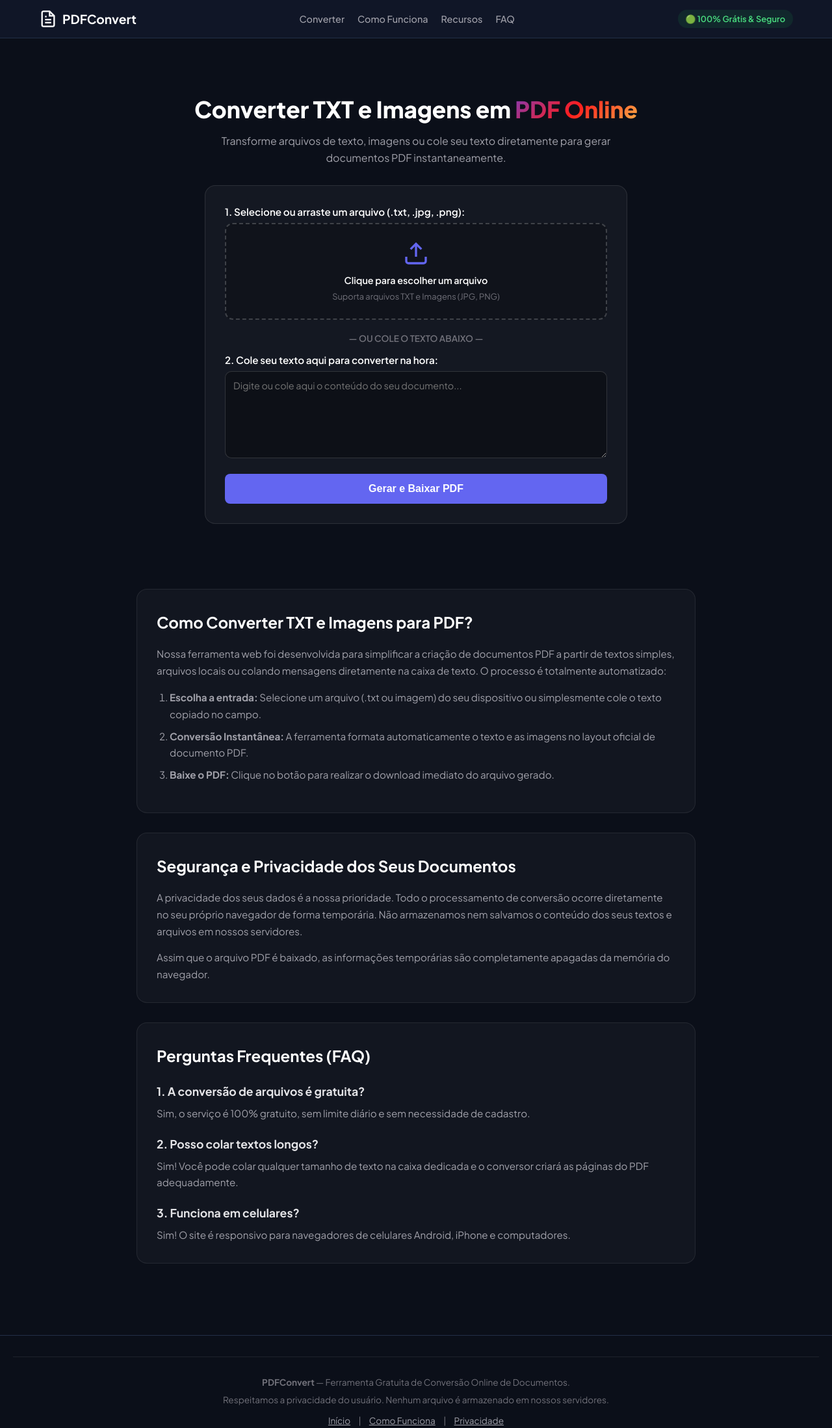
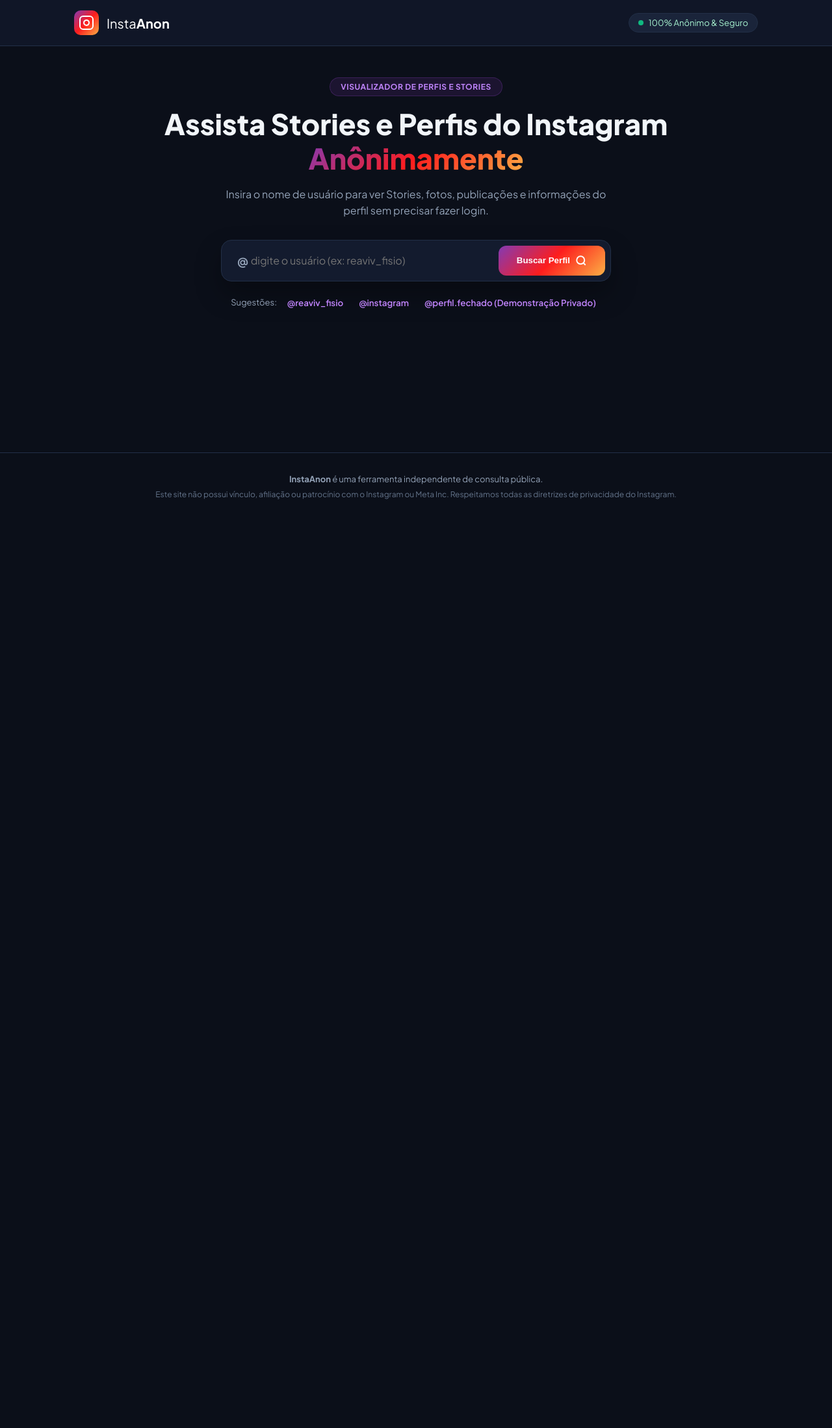
Before and after one commit to 88384262/insta-viewer, a website: page public/index.html in a window 1280 px wide. Shown: the whole page at 65% size. After the commit the page ends 800 px from the top, so only its background shows below. Drawn offline with Linux system fonts and the light colour scheme.

Commit message:
Update index.html

```diff
--- a/public/index.html
+++ b/public/index.html
@@ -3,7 +3,7 @@
 <head>
   <meta charset="UTF-8">
   <meta name="viewport" content="width=device-width, initial-scale=1.0">
-  <title>PDFConvert — Conversor de TXT e Imagem para PDF Online e Grátis</title>
+  <title>InstaView — Visualizador de Stories e Perfis do Instagram</title>
 
   <!-- 🟢 SCRIPT DO GOOGLE ADSENSE -->
   <script async src="https://pagead2.googlesyndication.com/pagead/js/adsbygoogle.js?client=ca-pub-5237631269397144"
@@ -15,115 +15,144 @@
   <link rel="stylesheet" href="/style.css">
 </head>
 <body>
-  <!-- Header / Navbar com Menu Institucional -->
+  <!-- Header / Navbar -->
   <header class="navbar">
-    <div class="nav-container" style="display: flex; justify-content: space-between; align-items: center; width: 100%; max-width: 1200px; margin: 0 auto; padding: 15px 20px;">
-      <a href="/" class="logo" style="display: flex; align-items: center; gap: 8px; text-decoration: none; color: #fff; font-weight: 700; font-size: 1.2rem;">
-        <svg width="28" height="28" viewBox="0 0 24 24" fill="none" stroke="currentColor" stroke-width="2"><path d="M14 2H6a2 2 0 0 0-2 2v16a2 2 0 0 0 2 2h12a2 2 0 0 0 2-2V8z"></path><polyline points="14 2 14 8 20 8"></polyline><line x1="16" y1="13" x2="8" y2="13"></line><line x1="16" y1="17" x2="8" y2="17"></line><polyline points="10 9 9 9 8 9"></polyline></svg>
-        <span>PDF<strong>Convert</strong></span>
+    <div class="nav-container">
+      <a href="/" class="logo">
+        <div class="logo-icon">
+          <svg width="24" height="24" viewBox="0 0 24 24" fill="none" stroke="currentColor" stroke-width="2"><rect x="2" y="2" width="20" height="20" rx="5" ry="5"></rect><path d="M16 11.37A4 4 0 1 1 12.63 8 4 4 0 0 1 16 11.37z"></path><line x1="17.5" y1="6.5" x2="17.51" y2="6.5"></line></svg>
+        </div>
+        <span>Insta<strong>Anon</strong></span>
       </a>
-
-      <!-- MENU DE NAVEGAÇÃO ADSENSE -->
-      <nav style="display: flex; gap: 20px; align-items: center;">
-        <a href="#converter" style="color: #a1a1aa; text-decoration: none; font-size: 0.9rem; font-weight: 500;">Converter</a>
-        <a href="#como-funciona" style="color: #a1a1aa; text-decoration: none; font-size: 0.9rem; font-weight: 500;">Como Funciona</a>
-        <a href="#recursos" style="color: #a1a1aa; text-decoration: none; font-size: 0.9rem; font-weight: 500;">Recursos</a>
-        <a href="#faq" style="color: #a1a1aa; text-decoration: none; font-size: 0.9rem; font-weight: 500;">FAQ</a>
-      </nav>
-
-      <div style="background: rgba(34,197,94,0.1); color: #4ade80; padding: 6px 12px; border-radius: 20px; font-size: 0.8rem; font-weight: 600;">
-        🟢 100% Grátis & Seguro
+      <div class="badge-anon">
+        <span class="dot"></span> 100% Anônimo & Seguro
       </div>
     </div>
   </header>
 
   <main class="main-content">
-    <!-- Hero / Área do Conversor -->
-    <section id="converter" class="hero-section" style="text-align: center; padding: 40px 20px;">
-      <h1 style="font-size: 2.2rem; color: #fff; margin-bottom: 15px;">Converter TXT e Imagens em <span class="gradient-text" style="color: #6366f1;">PDF Online</span></h1>
-      <p class="hero-desc" style="color: #a1a1aa; max-width: 600px; margin: 0 auto 30px;">Transforme arquivos de texto, imagens ou cole seu texto diretamente para gerar documentos PDF instantaneamente.</p>
+    <!-- Hero Section / Busca -->
+    <section class="hero-section">
+      <div class="hero-badge">VISUALIZADOR DE PERFIS E STORIES</div>
+      <h1>Assista Stories e Perfis do Instagram <span class="gradient-text">Anônimamente</span></h1>
+      <p class="hero-desc">Insira o nome de usuário para ver Stories, fotos, publicações e informações do perfil sem precisar fazer login.</p>
 
-      <!-- 🛠️ FERRAMENTA COMPLETA -->
-      <div id="converterApp" style="max-width: 650px; margin: 0 auto; background: rgba(255, 255, 255, 0.04); padding: 30px; border-radius: 16px; border: 1px solid rgba(255, 255, 255, 0.1); text-align: left;">
+      <form id="searchForm" class="search-box">
+        <div class="input-wrapper">
+          <span class="prefix">@</span>
+          <input type="text" id="usernameInput" placeholder="digite o usuário (ex: reaviv_fisio)" autocomplete="off" required />
+        </div>
+        <button type="submit" id="searchBtn">
+          <span>Buscar Perfil</span>
+          <svg width="18" height="18" viewBox="0 0 24 24" fill="none" stroke="currentColor" stroke-width="2.5"><circle cx="11" cy="11" r="8"></circle><line x1="21" y1="21" x2="16.65" y2="16.65"></line></svg>
+        </button>
+      </form>
 
-        <!-- OPÇÃO 1: Upload de Arquivos -->
-        <div style="margin-bottom: 20px;">
-          <label style="display: block; color: #fff; font-weight: 600; margin-bottom: 8px; font-size: 0.95rem;">1. Selecione ou arraste um arquivo (.txt, .jpg, .png):</label>
-          <div id="dropArea" style="border: 2px dashed rgba(255, 255, 255, 0.2); border-radius: 12px; padding: 25px 20px; cursor: pointer; text-align: center; background: rgba(0,0,0,0.2);" onclick="document.getElementById('fileInput').click()">
-            <svg width="40" height="40" viewBox="0 0 24 24" fill="none" stroke="#6366f1" stroke-width="2" style="margin-bottom: 8px;"><path d="M21 15v4a2 2 0 0 1-2 2H5a2 2 0 0 1-2-2v-4"></path><polyline points="17 8 12 3 7 8"></polyline><line x1="12" y1="3" x2="12" y2="15"></line></svg>
-            <p style="color: #fff; font-weight: 600; margin-bottom: 4px; font-size: 0.9rem;">Clique para escolher um arquivo</p>
-            <span style="color: #71717a; font-size: 0.8rem;">Suporta arquivos TXT e Imagens (JPG, PNG)</span>
-            <input type="file" id="fileInput" accept=".txt, image/*" style="display: none;" />
-          </div>
-          <div id="fileName" style="margin-top: 8px; color: #4ade80; font-size: 0.85rem; font-weight: 500;"></div>
-        </div>
-
-        <div style="text-align: center; color: #71717a; margin: 15px 0; font-size: 0.85rem; font-weight: 600;">— OU COLE O TEXTO ABAIXO —</div>
-
-        <!-- OPÇÃO 2: Caixa para Colar o Texto Direto -->
-        <div style="margin-bottom: 20px;">
-          <label for="textInput" style="display: block; color: #fff; font-weight: 600; margin-bottom: 8px; font-size: 0.95rem;">2. Cole seu texto aqui para converter na hora:</label>
-          <textarea id="textInput" rows="6" placeholder="Digite ou cole aqui o conteúdo do seu documento..." style="width: 100%; background: rgba(0, 0, 0, 0.3); border: 1px solid rgba(255, 255, 255, 0.15); border-radius: 10px; padding: 12px; color: #fff; font-family: inherit; font-size: 0.9rem; resize: vertical; box-sizing: border-box;"></textarea>
-        </div>
-
-        <!-- Botão de Ação -->
-        <button id="convertBtn" style="background: #6366f1; color: #fff; border: none; padding: 14px 28px; border-radius: 8px; font-weight: 700; font-size: 1rem; cursor: pointer; width: 100%; transition: 0.2s;">
-          Gerar e Baixar PDF
-        </button>
-
+      <div class="quick-examples">
+        <span>Sugestões:</span>
+        <button class="ex-btn" data-user="reaviv_fisio">@reaviv_fisio</button>
+        <button class="ex-btn" data-user="instagram">@instagram</button>
+        <button class="ex-btn" data-user="perfil.fechado">@perfil.fechado (Demonstração Privado)</button>
       </div>
     </section>
 
-    <!-- 🟢 CONTEÚDO EDITORIAL PARA APROVAÇÃO ADSENSE -->
-    <section class="seo-content-section" style="max-width: 900px; margin: 60px auto 20px; padding: 0 20px; color: #a1a1aa; line-height: 1.7; font-size: 0.95rem;">
+    <!-- Estado de Carregamento -->
+    <div id="loader" class="loader-container hidden">
+      <div class="spinner"></div>
+      <p>Buscando informações do perfil no Instagram...</p>
+    </div>
 
-      <article id="como-funciona" style="background: rgba(255, 255, 255, 0.03); border: 1px solid rgba(255, 255, 255, 0.08); border-radius: 16px; padding: 30px; margin-bottom: 30px;">
-        <h2 style="color: #fff; font-size: 1.5rem; margin-bottom: 15px;">Como Converter TXT e Imagens para PDF?</h2>
-        <p style="margin-bottom: 15px;">Nossa ferramenta web foi desenvolvida para simplificar a criação de documentos PDF a partir de textos simples, arquivos locais ou colando mensagens diretamente na caixa de texto. O processo é totalmente automatizado:</p>
-        <ol style="margin-left: 20px; margin-bottom: 15px;">
-          <li style="margin-bottom: 8px;"><strong>Escolha a entrada:</strong> Selecione um arquivo (.txt ou imagem) do seu dispositivo ou simplesmente cole o texto copiado no campo.</li>
-          <li style="margin-bottom: 8px;"><strong>Conversão Instantânea:</strong> A ferramenta formata automaticamente o texto e as imagens no layout oficial de documento PDF.</li>
-          <li style="margin-bottom: 8px;"><strong>Baixe o PDF:</strong> Clique no botão para realizar o download imediato do arquivo gerado.</li>
-        </ol>
-      </article>
+    <!-- Mensagem de Erro -->
+    <div id="errorMessage" class="error-card hidden"></div>
 
-      <article id="recursos" style="background: rgba(255, 255, 255, 0.03); border: 1px solid rgba(255, 255, 255, 0.08); border-radius: 16px; padding: 30px; margin-bottom: 30px;">
-        <h2 style="color: #fff; font-size: 1.5rem; margin-bottom: 15px;">Segurança e Privacidade dos Seus Documentos</h2>
-        <p style="margin-bottom: 15px;">A privacidade dos seus dados é a nossa prioridade. Todo o processamento de conversão ocorre diretamente no seu próprio navegador de forma temporária. Não armazenamos nem salvamos o conteúdo dos seus textos e arquivos em nossos servidores.</p>
-        <p>Assim que o arquivo PDF é baixado, as informações temporárias são completamente apagadas da memória do navegador.</p>
-      </article>
-
-      <article id="faq" style="background: rgba(255, 255, 255, 0.03); border: 1px solid rgba(255, 255, 255, 0.08); border-radius: 16px; padding: 30px; margin-bottom: 30px;">
-        <h2 style="color: #fff; font-size: 1.5rem; margin-bottom: 20px;">Perguntas Frequentes (FAQ)</h2>
-
-        <div style="margin-bottom: 20px;">
-          <h3 style="color: #e4e4e7; font-size: 1.1rem; margin-bottom: 5px;">1. A conversão de arquivos é gratuita?</h3>
-          <p>Sim, o serviço é 100% gratuito, sem limite diário e sem necessidade de cadastro.</p>
+    <!-- Resultados / Perfil -->
+    <section id="profileResult" class="profile-container hidden">
+      <!-- Card do Perfil Cabeçalho -->
+      <div class="profile-card">
+        <div class="avatar-wrapper">
+          <img id="profilePic" src="" alt="Foto de Perfil" />
+          <div id="storyRing" class="story-ring"></div>
         </div>
 
-        <div style="margin-bottom: 20px;">
-          <h3 style="color: #e4e4e7; font-size: 1.1rem; margin-bottom: 5px;">2. Posso colar textos longos?</h3>
-          <p>Sim! Você pode colar qualquer tamanho de texto na caixa dedicada e o conversor criará as páginas do PDF adequadamente.</p>
+        <div class="profile-info">
+          <div class="user-header">
+            <h2 id="usernameHeader">@usuario</h2>
+            <span id="verifiedBadge" class="verified-badge hidden" title="Perfil Verificado">✓</span>
+            <span id="privacyBadge" class="privacy-badge">Público</span>
+          </div>
+          <h3 id="fullName">Nome Completo</h3>
+          <p id="biography" class="bio-text"></p>
+
+          <div class="stats-row">
+            <div class="stat-item">
+              <strong id="postsCount">0</strong>
+              <span>Publicações</span>
+            </div>
+            <div class="stat-item">
+              <strong id="followersCount">0</strong>
+              <span>Seguidores</span>
+            </div>
+            <div class="stat-item">
+              <strong id="followingCount">0</strong>
+              <span>Seguindo</span>
+            </div>
+          </div>
+        </div>
+      </div>
+
+      <!-- Alerta de Perfil Privado -->
+      <div id="privateNotice" class="private-notice hidden">
+        <div class="lock-icon">🔒</div>
+        <h3>Este Perfil é Privado</h3>
+        <p>O Instagram protege o conteúdo de contas fechadas. Apenas seguidores autorizados pela conta conseguem visualizar as fotos e os stories.</p>
+      </div>
+
+      <!-- Conteúdo do Perfil (Abas) -->
+      <div id="publicContent" class="tabs-container">
+        <div class="tab-buttons">
+          <button class="tab-btn active" data-tab="storiesTab">
+            <svg width="18" height="18" viewBox="0 0 24 24" fill="none" stroke="currentColor" stroke-width="2"><circle cx="12" cy="12" r="10"></circle><polygon points="10 8 16 12 10 16 10 8"></polygon></svg>
+            Stories Ativos <span id="storiesBadgeCount" class="tab-count">0</span>
+          </button>
+          <button class="tab-btn" data-tab="postsTab">
+            <svg width="18" height="18" viewBox="0 0 24 24" fill="none" stroke="currentColor" stroke-width="2"><rect x="3" y="3" width="18" height="18" rx="2" ry="2"></rect><line x1="3" y1="9" x2="21" y2="9"></line><line x1="9" y1="21" x2="9" y2="9"></line></svg>
+            Publicações <span id="postsBadgeCount" class="tab-count">0</span>
+          </button>
         </div>
 
-        <div>
-          <h3 style="color: #e4e4e7; font-size: 1.1rem; margin-bottom: 5px;">3. Funciona em celulares?</h3>
-          <p>Sim! O site é responsivo para navegadores de celulares Android, iPhone e computadores.</p>
+        <!-- Conteúdo Aba Stories -->
+        <div id="storiesTab" class="tab-content active">
+          <div id="storiesGrid" class="stories-grid"></div>
         </div>
-      </article>
 
+        <!-- Conteúdo Aba Publicações -->
+        <div id="postsTab" class="tab-content hidden">
+          <div id="postsGrid" class="posts-grid"></div>
+        </div>
+      </div>
     </section>
   </main>
 
+  <!-- Modal para Visualização e Download de Mídia -->
+  <div id="mediaModal" class="modal-overlay hidden">
+    <div class="modal-content">
+      <button id="closeModal" class="modal-close">&times;</button>
+      <div class="modal-body">
+        <img id="modalImg" src="" alt="Mídia em Alta Resolução" />
+      </div>
+      <div class="modal-footer">
+        <a id="downloadBtn" href="" download target="_blank" class="download-btn">
+          <svg width="18" height="18" viewBox="0 0 24 24" fill="none" stroke="currentColor" stroke-width="2"><path d="M21 15v4a2 2 0 0 1-2 2H5a2 2 0 0 1-2-2v-4"></path><polyline points="7 10 12 15 17 10"></polyline><line x1="12" y1="15" x2="12" y2="3"></line></svg>
+          Baixar Imagem
+        </a>
+      </div>
+    </div>
+  </div>
+
   <footer>
-    <div class="footer-container" style="text-align: center; padding: 30px 20px; border-top: 1px solid rgba(255,255,255,0.08); font-size: 0.85rem; color: #71717a;">
-      <p style="margin-bottom: 10px;"><strong>PDFConvert</strong> — Ferramenta Gratuita de Conversão Online de Documentos.</p>
-      <p style="margin-bottom: 15px;">Respeitamos a privacidade do usuário. Nenhum arquivo é armazenado em nossos servidores.</p>
-      <p>
-        <a href="#converter" style="color: #a1a1aa; text-decoration: underline; margin: 0 10px;">Início</a> |
-        <a href="#como-funciona" style="color: #a1a1aa; text-decoration: underline; margin: 0 10px;">Como Funciona</a> |
-        <a href="#recursos" style="color: #a1a1aa; text-decoration: underline; margin: 0 10px;">Privacidade</a>
-      </p>
+    <div class="footer-container">
+      <p><strong>InstaAnon</strong> é uma ferramenta independente de consulta pública.</p>
+      <p class="disclaimer">Este site não possui vínculo, afiliação ou patrocínio com o Instagram ou Meta Inc. Respeitamos todas as diretrizes de privacidade do Instagram.</p>
     </div>
   </footer>
 
```
